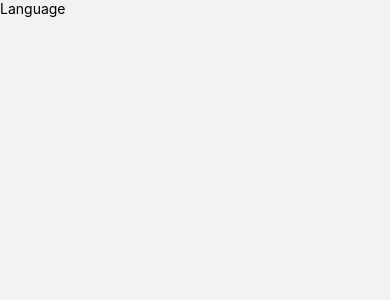
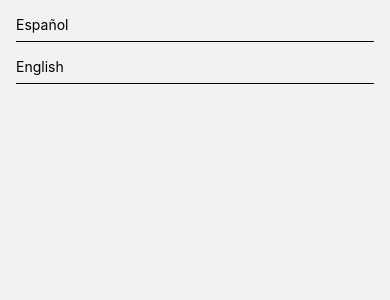
Before and after one commit to TatacoaBitcoin/walletBuilder, a React Native app: screen /Language in a window 390 px wide. Shown: the top 300 px of the page. Built offline with nearby package versions, Linux system fonts and the light colour scheme.

Commit message:
creates language selection modal

```diff
--- a/src/config/localization/translations/en.json
+++ b/src/config/localization/translations/en.json
@@ -8,5 +8,8 @@
       "Welcome": "Welcome",
       "Login": "Login"
     }
+  },
+  "Home": {
+    "LanguageBtn": "Change Language"
   }
 }
--- a/src/config/localization/translations/es.json
+++ b/src/config/localization/translations/es.json
@@ -8,5 +8,8 @@
       "Welcome": "Bienvenida",
       "Login": "Acceso"
     }
+  },
+  "Home": {
+    "LanguageBtn": "Cambiar Idioma"
   }
 }
--- a/src/screens/private/Home.tsx
+++ b/src/screens/private/Home.tsx
@@ -1,6 +1,7 @@
 import React from 'react';
 import { StyleSheet, Text } from 'react-native';
 import { Button } from '@react-navigation/elements';
+import { useTranslation } from 'react-i18next';
 
 import { ScreenTemplate } from '../../atoms';
 import { Routes } from '../../navigation/types';
@@ -8,11 +9,13 @@ import { useNavigation } from '@react-navigation/native';
 
 const Home = () => {
   const navigation = useNavigation();
+  const { t } = useTranslation();
+
   return (
     <ScreenTemplate>
       <Text>Home</Text>
       <Button onPress={() => navigation.navigate(Routes.Language)}>
-        Change Language
+        {t('Home.LanguageBtn')}
       </Button>
     </ScreenTemplate>
   );
--- a/src/screens/private/settings/Language.tsx
+++ b/src/screens/private/settings/Language.tsx
@@ -1,14 +1,47 @@
 import React from 'react';
-import { StyleSheet, Text, View } from 'react-native';
+import { StyleSheet, Text, TouchableOpacity, View } from 'react-native';
+import { useNavigation } from '@react-navigation/native';
+import { useTranslation } from 'react-i18next';
+
+import { margin, padding } from '../../../styles/spacing';
+import { LANGUAGES } from '../../../config/localization/languages';
 
 const Language = () => {
+  const navigation = useNavigation();
+  const { i18n } = useTranslation();
+
+  const onPress = (value: string) => {
+    i18n.changeLanguage(value);
+    navigation.goBack();
+  };
+
   return (
-    <View>
-      <Text>Language</Text>
+    <View style={styles.container}>
+      {LANGUAGES.map(item => (
+        <TouchableOpacity
+          key={item.value}
+          style={styles.itemContainer}
+          onPress={() => onPress(item.value)}
+        >
+          <Text style={styles.itemText}>{item.label}</Text>
+        </TouchableOpacity>
+      ))}
     </View>
   );
 };
 
 export { Language };
 
-const styles = StyleSheet.create({});
+const styles = StyleSheet.create({
+  container: {
+    padding: padding.md,
+  },
+  itemContainer: {
+    marginBottom: margin.md,
+    borderBottomColor: 'black',
+    borderBottomWidth: 1,
+  },
+  itemText: {
+    paddingBottom: padding.sm,
+  },
+});
--- /dev/null
+++ b/src/styles/spacing.ts
@@ -0,0 +1,30 @@
+const BASE = 4;
+
+export const padding = {
+  xs: BASE,
+  sm: BASE * 2,
+  md: BASE * 4,
+  lg: BASE * 6,
+  xl: BASE * 8,
+  xxl: BASE * 10,
+};
+
+export const margin = {
+  xs: BASE,
+  sm: BASE * 2,
+  md: BASE * 4,
+  lg: BASE * 6,
+  xl: BASE * 8,
+  xxl: BASE * 10,
+};
+
+export const fontSize = {
+  xs: BASE,
+  sm: BASE * 2,
+  smd: BASE * 3,
+  md: BASE * 4,
+  lg: BASE * 5,
+  xl: BASE * 6,
+  xxl: BASE * 7,
+  xxxl: BASE * 8,
+};
```
